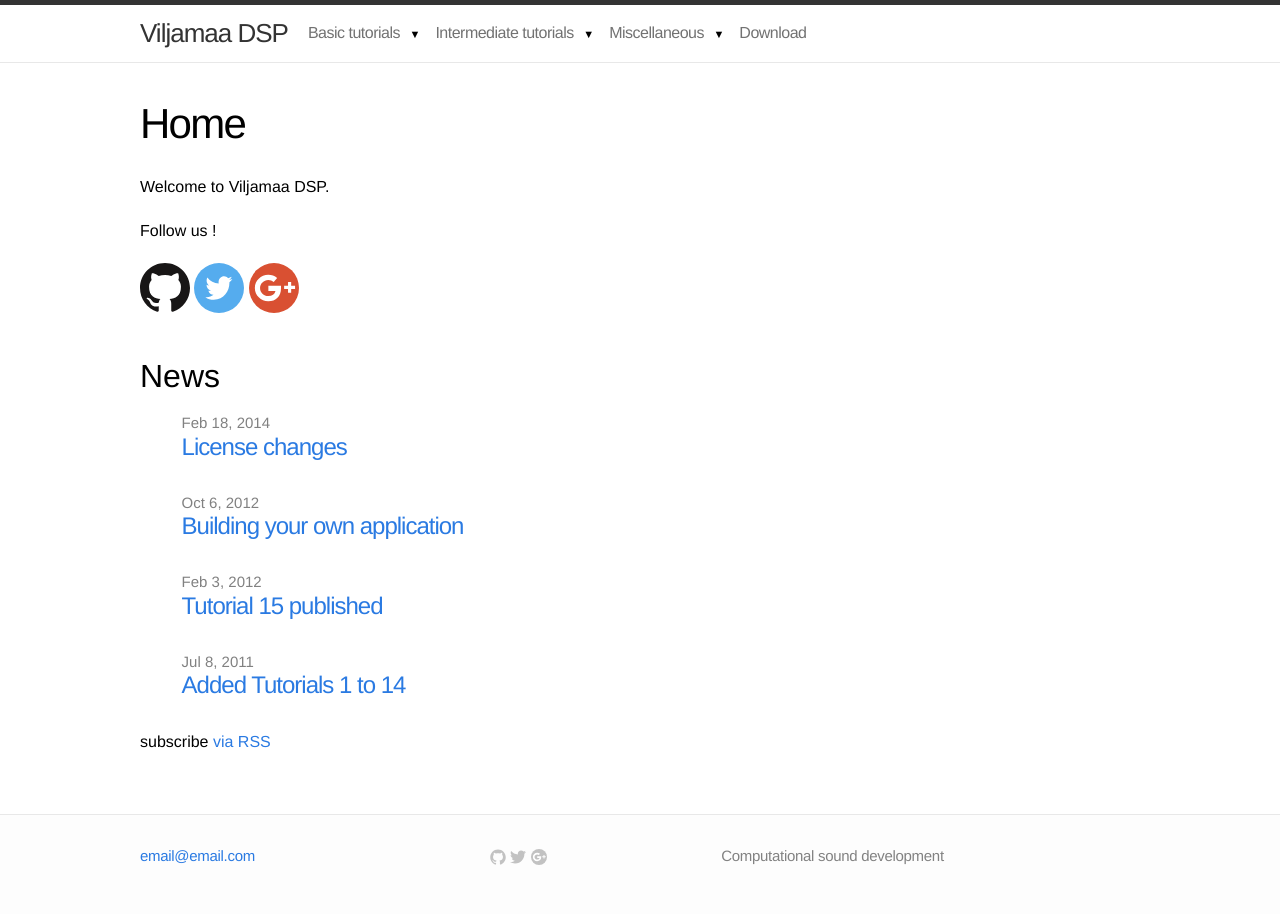
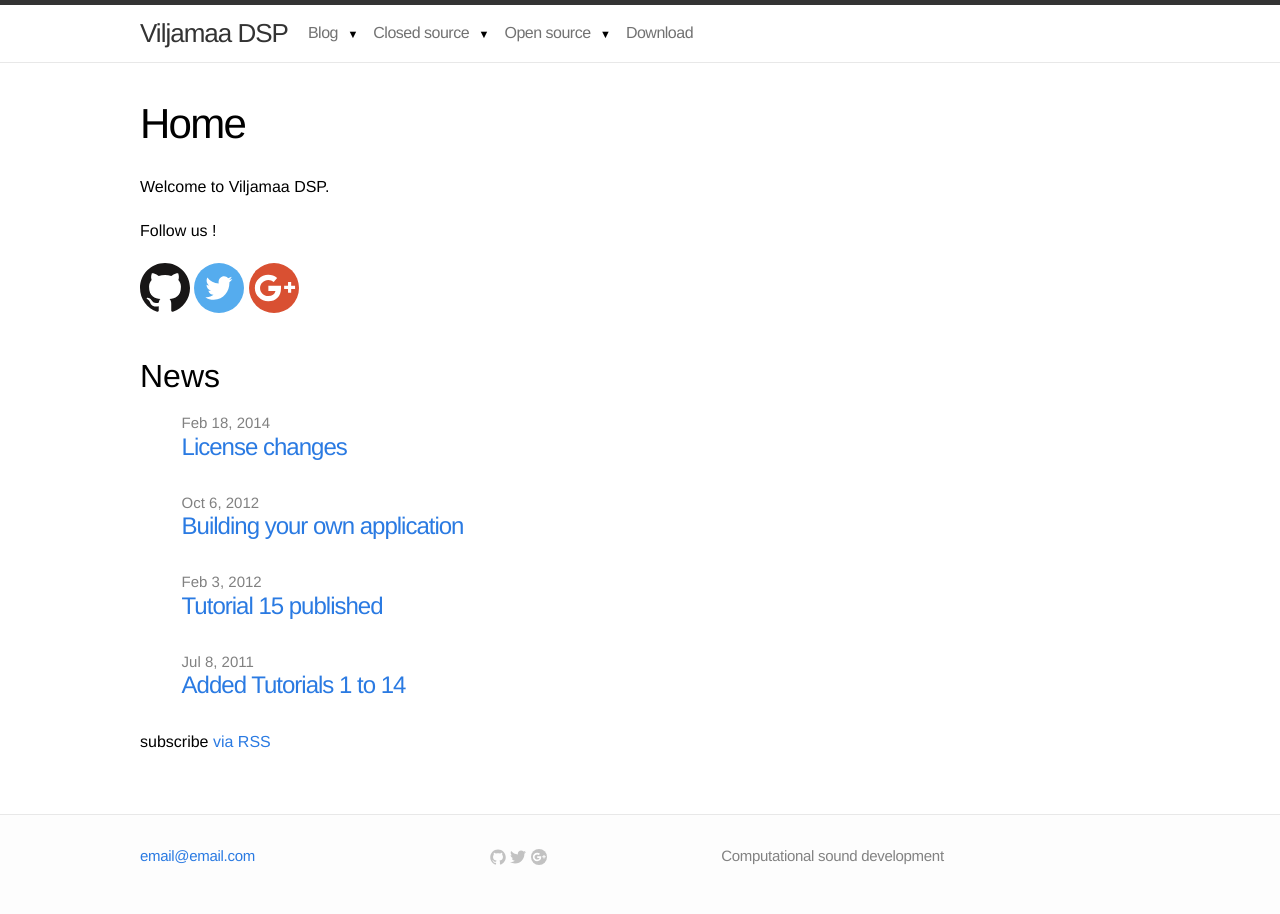
Before and after one commit to mviljamaa/mviljamaa.github.io, a Jekyll site: the page built from index.markdown, in a window 1280 px wide. Built offline with Jekyll 4.4.1, drawn with Linux system fonts in a browser that asks for light colours.

Commit message:
header.html update
header.html update

```diff
--- a/_includes/header.html
+++ b/_includes/header.html
@@ -50,7 +50,7 @@
           {% capture lg %}{{page.language}}/{% endcapture %}
         {% endif %}
 
-        <li><a href="{{ site.baseurl }}/{{ lg }}beginners-tutorials/">Basic tutorials</a>
+        <li><a href="{{ site.baseurl }}/{{ lg }}beginners-tutorials/">Blog</a>
           <span class="arrow">&#9660;</span>
           <ul class="sub-menu">
             {% assign sorted_pages = site.pages | sort:"order" %}
@@ -68,7 +68,7 @@
             {% endfor %}
           </ul>
         </li>
-        <li><a href="{{site.baseurl}}/{{ lg }}intermediate-tutorials/">Intermediate tutorials</a>
+        <li><a href="{{site.baseurl}}/{{ lg }}intermediate-tutorials/">Closed source</a>
           <span class="arrow">&#9660;</span>
           <ul class="sub-menu">
             {% assign sorted_pages = site.pages | sort:"order" %}
@@ -107,7 +107,7 @@
             {% endif %}
           </ul>
         </li>
-        <li><a href="{{site.baseurl}}/{{ lg }}miscellaneous/">Miscellaneous</a>
+        <li><a href="{{site.baseurl}}/{{ lg }}miscellaneous/">Open source</a>
           <span class="arrow">&#9660;</span>
           <ul class="sub-menu">
             {% assign sorted_pages = site.pages | sort:"order" %}
```
